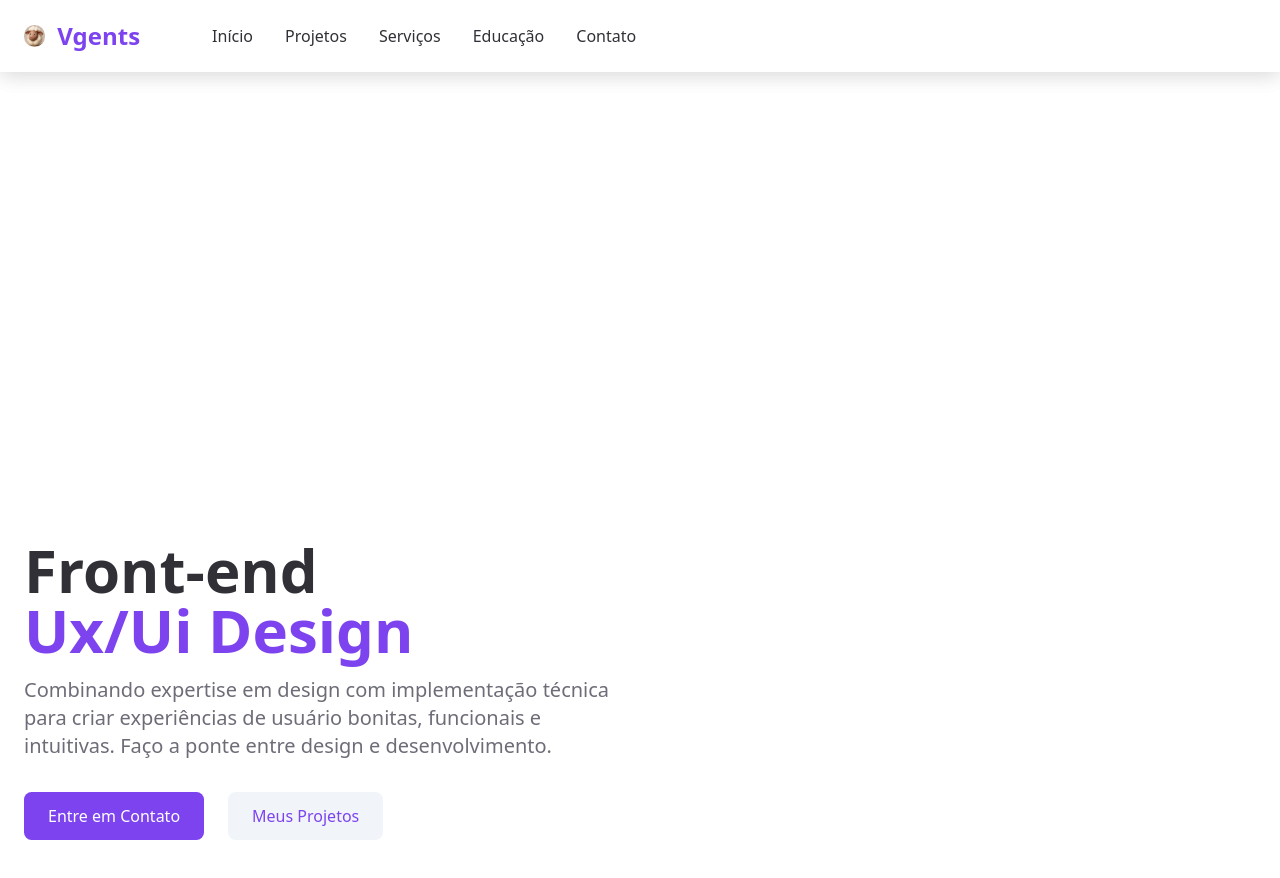
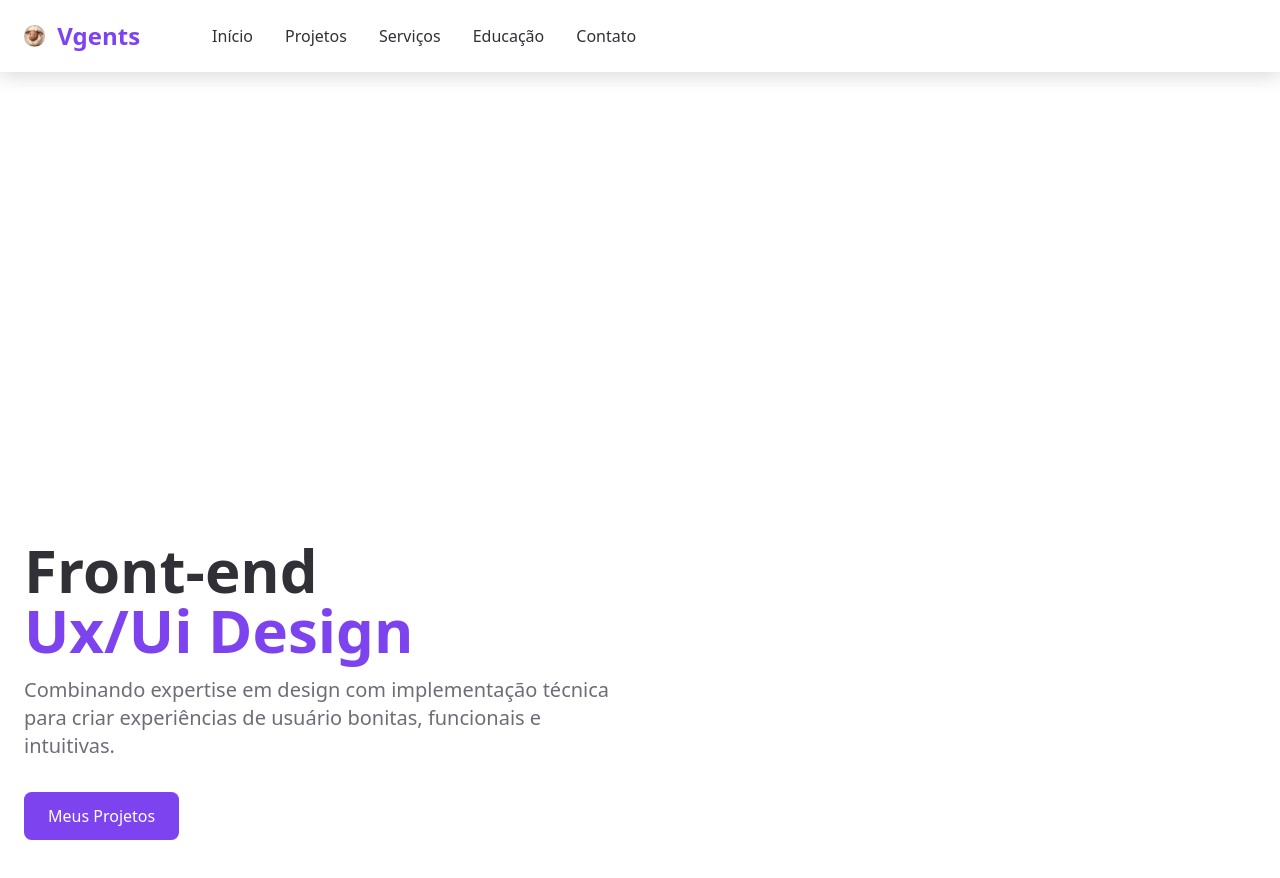
Before and after one commit to PauloVieirra/portifolio, a React (Vite) app: page / in a window 1280 px wide. Shown: the top 878 px of the page. Built offline with nearby package versions, Linux system fonts and the light colour scheme.

Commit message:
updateHero

```diff
--- a/src/components/Hero.jsx
+++ b/src/components/Hero.jsx
@@ -14,13 +14,10 @@ const Hero = () => {
               <span className="text-primary">Ux/Ui Design </span>
             </h1>
             <p className="text-lg md:text-xl text-muted-foreground mb-8 max-w-2xl">
-              Combinando expertise em design com implementação técnica para criar experiências de usuário bonitas, funcionais e intuitivas. Faço a ponte entre design e desenvolvimento.
+              Combinando expertise em design com implementação técnica para criar experiências de usuário bonitas, funcionais e intuitivas.
             </p>
             <div style={{display:'flex', width:"100%",  alignItems:'center', gap:'24px'}} >
-              <a href="#contact" className="btn-primary">
-                Entre em Contato
-              </a>
-              <a href="#projects" className="btn-secondary">
+              <a href="#projects" className="btn-primary">
                 Meus Projetos
               </a>
             </div>
```
